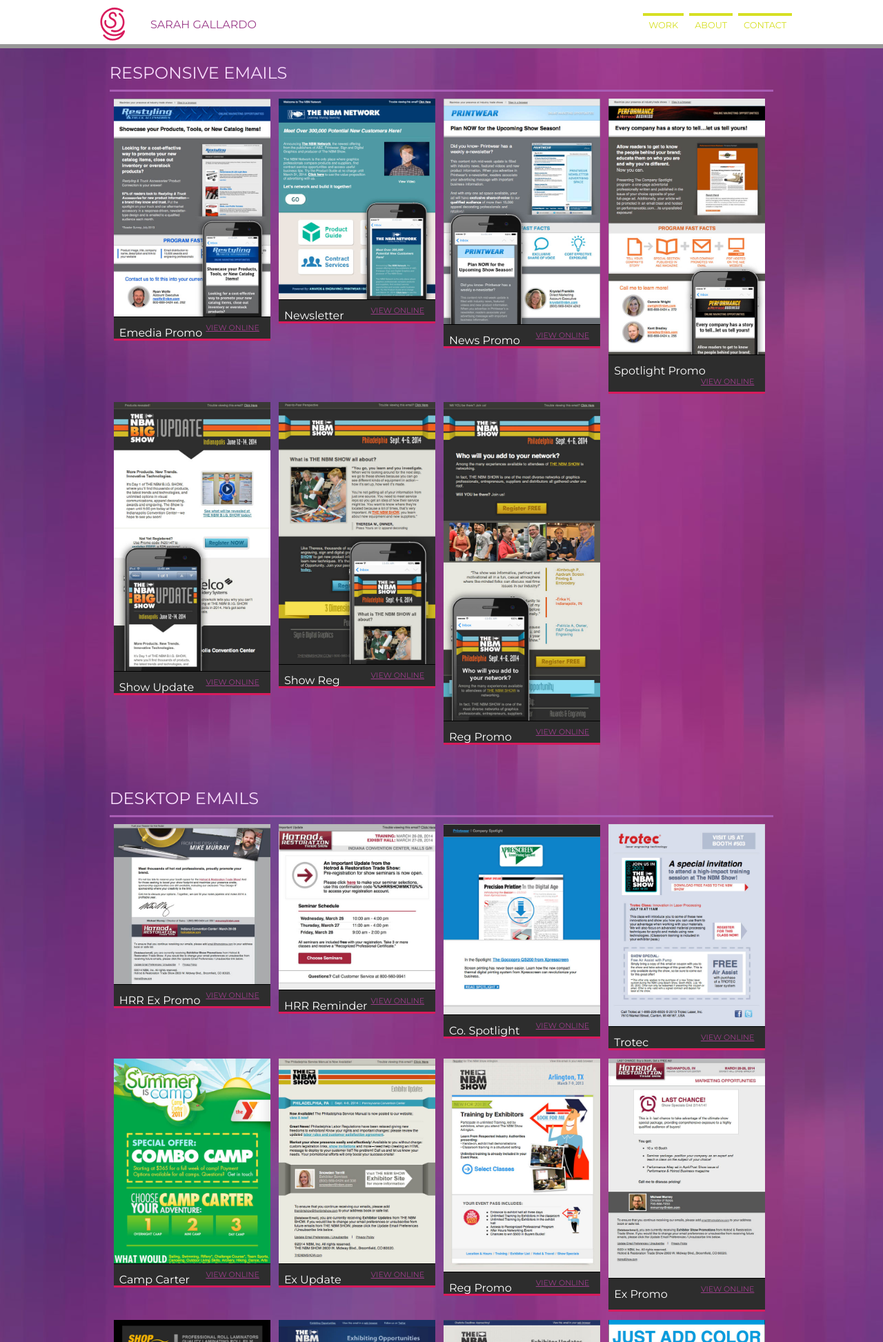
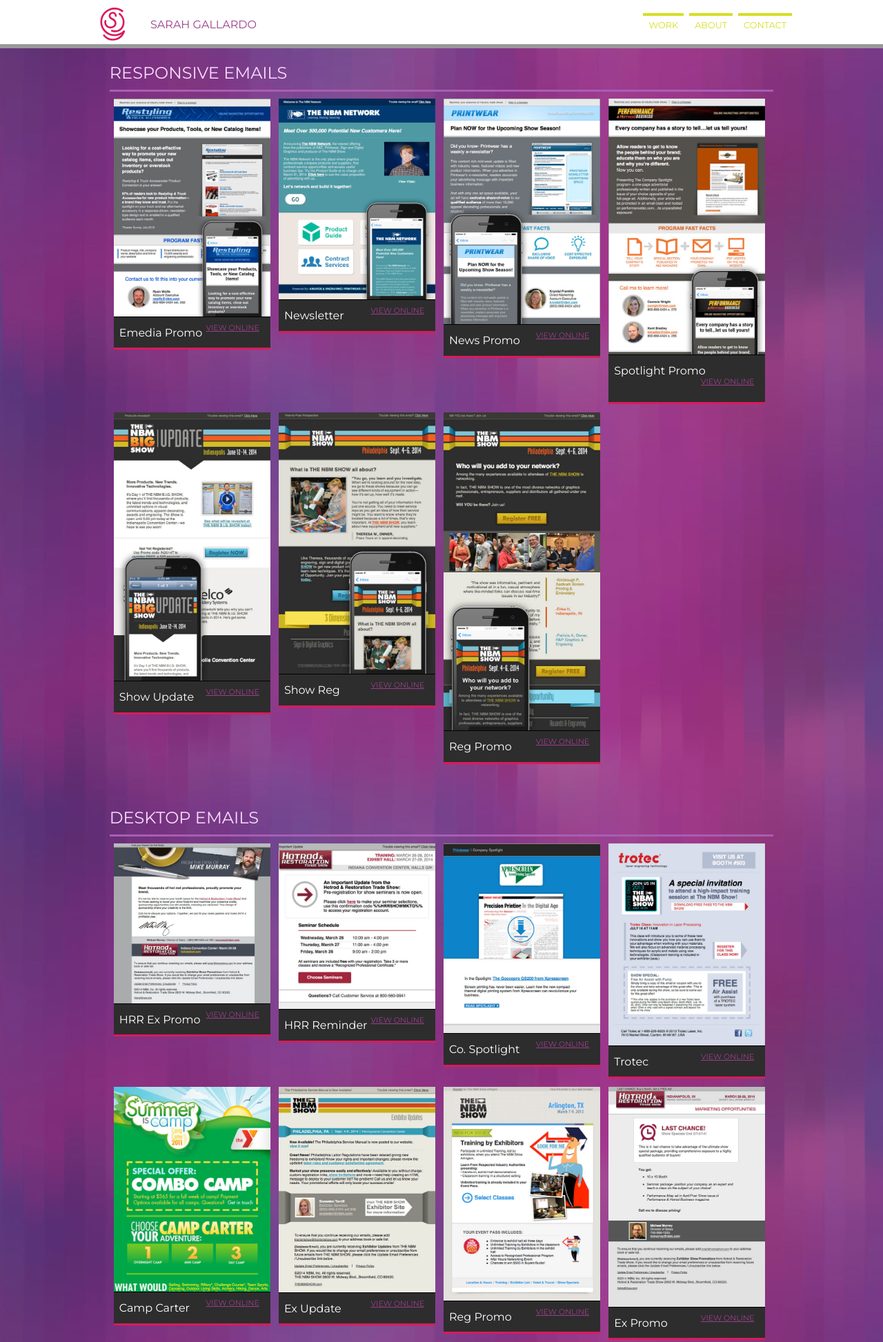
Before and after one commit to sarahjoga/sarahsite, a plain HTML site: page work.html in a window 1280 px wide. Shown: the top 1946 px of the page at 69% size. Drawn offline with Linux system fonts and the light colour scheme.

Commit message:
Update work.html

```diff
--- a/work.html
+++ b/work.html
@@ -48,14 +48,15 @@ user-scalable=true;">
 			<li><a href="http://e.nbm.com/re/adv-promo/_template/2014_rta-template-resp-pc.htm" target="blank"><img src="images/work/faves/rta-emediapromo.jpg" alt="Product Name" /></a>
 				<div class="titlearea"><span class="title">Emedia Promo</span>
 					<div class="links">
-						<a class="links-btn" href="http://e.nbm.com/re/adv-promo/_template/2014_rta-template-resp-pc.htm" target="blank">View Online</a></div>
+						<a class="links-btn" href="http://e.nbm.com/re/adv-promo/_template/2014_rta-template-resp-pc.htm" target="blank">View Online</a><br /><br /></div>
 				</div>
+
 			</li>
 
 			<li><a href="http://e.nbm.com/nbm-network/adv-promo/20140109_network-adv-1.html" target="blank"><img src="images/work/faves/thenetwork2.jpg" alt="Product Name" /></a>
 				<div class="titlearea"><span class="title">Newsletter</span>
 					<div class="links">
-						<a class="links-btn" href="http://e.nbm.com/nbm-network/adv-promo/20140109_network-adv-1.html" target="blank">View Online</a></div>
+						<a class="links-btn" href="http://e.nbm.com/nbm-network/adv-promo/20140109_network-adv-1.html" target="blank">View Online</a><br /><br /></div>
 				</div>
 			</li>
 
@@ -63,28 +64,28 @@ user-scalable=true;">
 			<li><a href="http://e.nbm.com/pw/adv-promo/_template/2014_pw-template-resp.htm" target="blank"><img src="images/work/faves/pw-emediapromo.jpg" alt="Product Name" /></a>
 				<div class="titlearea"><span class="title">News Promo</span>
 					<div class="links">
-						<a class="links-btn" href="http://e.nbm.com/pw/adv-promo/_template/2014_pw-template-resp.htm" target="blank">View Online</a></div>
+						<a class="links-btn" href="http://e.nbm.com/pw/adv-promo/_template/2014_pw-template-resp.htm" target="blank">View Online</a><br /><br /></div>
 				</div>
 			</li>
 
 			<li><a href="http://e.nbm.com/pb/adv-promo/_template/2014_phb-template-resp-cs2.htm" target="blank"><img src="images/work/faves/pb-emediapromo.jpg" alt="Product Name" /></a>
 				<div class="titlearea"><span class="title">Spotlight Promo</span>
 					<div class="links">
-						<a class="links-btn" href="http://e.nbm.com/pb/adv-promo/_template/2014_phb-template-resp-cs2.htm" target="blank">View Online</a></div>
+						<a class="links-btn" href="http://e.nbm.com/pb/adv-promo/_template/2014_phb-template-resp-cs2.htm" target="blank">View Online</a><br /><br /></div>
 				</div>
 			</li>
 
 			<li><a href="http://e.nbm.com/nbm-show/attendee-show-daily/20140612_showdaily-tam.html" target="blank"><img src="images/work/faves/nbmshow-update.jpg" alt="Product Name" /></a>
 				<div class="titlearea"><span class="title">Show Update</span>
 					<div class="links">
-						<a class="links-btn" href="http://e.nbm.com/nbm-show/attendee-show-daily/20140612_showdaily-tam.html" target="blank">View Online</a></div>
+						<a class="links-btn" href="http://e.nbm.com/nbm-show/attendee-show-daily/20140612_showdaily-tam.html" target="blank">View Online</a><br /><br /></div>
 				</div>
 			</li>
 
 			<li><a href="http://e.nbm.com/nbm-show/attendee-reg-promo/20140609_PA-regpromo-2.html" target="blank"><img src="images/work/faves/nbmshow-regpromo2.jpg" alt="Product Name" /></a>
 				<div class="titlearea"><span class="title">Show Reg</span>
 					<div class="links">
-						<a class="links-btn" href="http://e.nbm.com/nbm-show/attendee-reg-promo/20140609_PA-regpromo-2.html" target="blank">View Online</a></div>
+						<a class="links-btn" href="http://e.nbm.com/nbm-show/attendee-reg-promo/20140609_PA-regpromo-2.html" target="blank">View Online</a><br /><br /></div>
 				</div>
 			</li>
 
@@ -93,7 +94,7 @@ user-scalable=true;">
 			<li><a href="http://e.nbm.com/nbm-show/attendee-reg-promo/20140616_PA-regpromo-4.html" target="blank"><img src="images/work/faves/nbmshow-regpromo1.jpg" alt="Product Name" /></a>
 				<div class="titlearea"><span class="title">Reg Promo</span>
 					<div class="links">
-						<a class="links-btn" href="http://e.nbm.com/nbm-show/attendee-reg-promo/20140616_PA-regpromo-4.html" target="blank">View Online</a></div>
+						<a class="links-btn" href="http://e.nbm.com/nbm-show/attendee-reg-promo/20140616_PA-regpromo-4.html" target="blank">View Online</a><br /><br /></div>
 				</div>
 			</li>
 
@@ -106,21 +107,21 @@ user-scalable=true;">
   			<li><a href="http://e.nbm.com/hrr-sh/exhibitor-promo/20140123_hrr_expromo.htm" target="blank"><img src="images/work/faves/rtashow-expromo.jpg" alt="Product Name" /></a>
 				<div class="titlearea"><span class="title">HRR Ex Promo</span>
 					<div class="links">
-						<a class="links-btn" href="http://e.nbm.com/hrr-sh/exhibitor-promo/20140123_hrr_expromo.htm" target="blank">View Online</a></div>
+						<a class="links-btn" href="http://e.nbm.com/hrr-sh/exhibitor-promo/20140123_hrr_expromo.htm" target="blank">View Online</a><br /><br /></div>
 				</div>
 			</li>
 
 			<li><a href="http://e.nbm.com/hrr-sh/attendee-news/20140224-prereg.html" target="blank"><img src="images/work/faves/hrr-regpromo.jpg" alt="Product Name" /></a>
 				<div class="titlearea"><span class="title">HRR Reminder</span>
 					<div class="links">
-						<a class="links-btn" href="http://e.nbm.com/hrr-sh/attendee-news/20140224-prereg.html" target="blank">View Online</a></div>
+						<a class="links-btn" href="http://e.nbm.com/hrr-sh/attendee-news/20140224-prereg.html" target="blank">View Online</a><br /><br /></div>
 				</div>
 			</li>
 
 			<li><a href="http://e.nbm.com/pw/supplier-spotlight/20140504_pw-cs-xpresscreen.html" target="blank"><img src="images/work/faves/company-spotlight.jpg" alt="Product Name" /></a>
 				<div class="titlearea"><span class="title">Co. Spotlight</span>
 					<div class="links">
-						<a class="links-btn" href="http://e.nbm.com/pw/supplier-spotlight/20140504_pw-cs-xpresscreen.html" target="blank">View Online</a></div>
+						<a class="links-btn" href="http://e.nbm.com/pw/supplier-spotlight/20140504_pw-cs-xpresscreen.html" target="blank">View Online</a><br /><br /></div>
 				</div>
 			</li>
 
@@ -128,14 +129,14 @@ user-scalable=true;">
 			<li><a href="http://e.nbm.com/nbm-show/edirect/trotec/20130711_nbmshow-edirect-trotec.html" target="blank"><img src="images/work/faves/trotec.jpg" alt="Product Name" /></a>
 				<div class="titlearea"><span class="title">Trotec</span>
 					<div class="links">
-						<a class="links-btn" href="http://e.nbm.com/nbm-show/edirect/trotec/20130711_nbmshow-edirect-trotec.html" target="blank">View Online</a></div>
+						<a class="links-btn" href="http://e.nbm.com/nbm-show/edirect/trotec/20130711_nbmshow-edirect-trotec.html" target="blank">View Online</a><br /><br /></div>
 				</div>
 			</li>
 
 			<li><a href="http://sarahgallardo.com/campemail/campemail.html" target="blank"><img src="images/work/faves/ymca.jpg" alt="Product Name" /></a>
 				<div class="titlearea"><span class="title">Camp Carter</span>
 					<div class="links">
-						<a class="links-btn" href="http://sarahgallardo.com/campemail/campemail.html" target="blank">View Online</a></div>
+						<a class="links-btn" href="http://sarahgallardo.com/campemail/campemail.html" target="blank">View Online</a><br /><br /></div>
 				</div>
 
 			</li>
@@ -143,14 +144,14 @@ user-scalable=true;">
 			<li><a href="http://e.nbm.com/nbm-show/exhibitor-update/20140707_exup.html" target="blank"><img src="images/work/faves/exhibitor-update-new.jpg" alt="Product Name" /></a>
 				<div class="titlearea"><span class="title">Ex Update</span>
 					<div class="links">
-						<a class="links-btn" href="http://e.nbm.com/nbm-show/exhibitor-update/20140707_exup.html" target="blank">View Online</a></div>
+						<a class="links-btn" href="http://e.nbm.com/nbm-show/exhibitor-update/20140707_exup.html" target="blank">View Online</a><br /><br /></div>
 				</div>
 			</li>
 
 			<li><a href="http://e.nbm.com/nbm-show/attendee-edu-promo/20130130_tx_edu_email.html" target="blank"><img src="images/work/faves/nbmshow-regpromo-old2.jpg" alt="Product Name" /></a>
 				<div class="titlearea"><span class="title">Reg Promo</span>
 					<div class="links">
-						<a class="links-btn" href="http://e.nbm.com/nbm-show/attendee-edu-promo/20130130_tx_edu_email.html" target="blank">View Online</a></div>
+						<a class="links-btn" href="http://e.nbm.com/nbm-show/attendee-edu-promo/20130130_tx_edu_email.html" target="blank">View Online</a><br /><br /></div>
 				</div>
 			</li>
 
```
